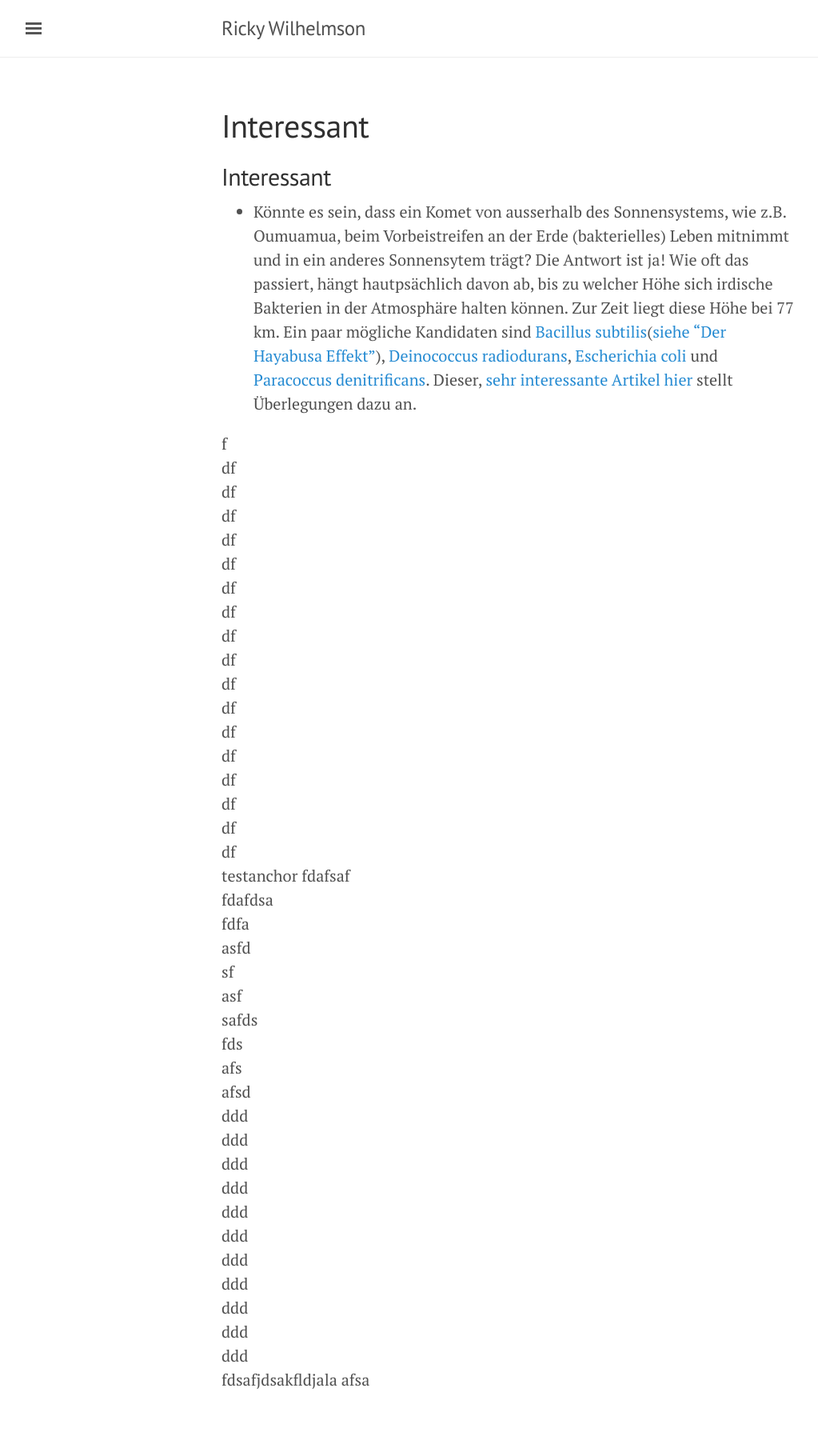
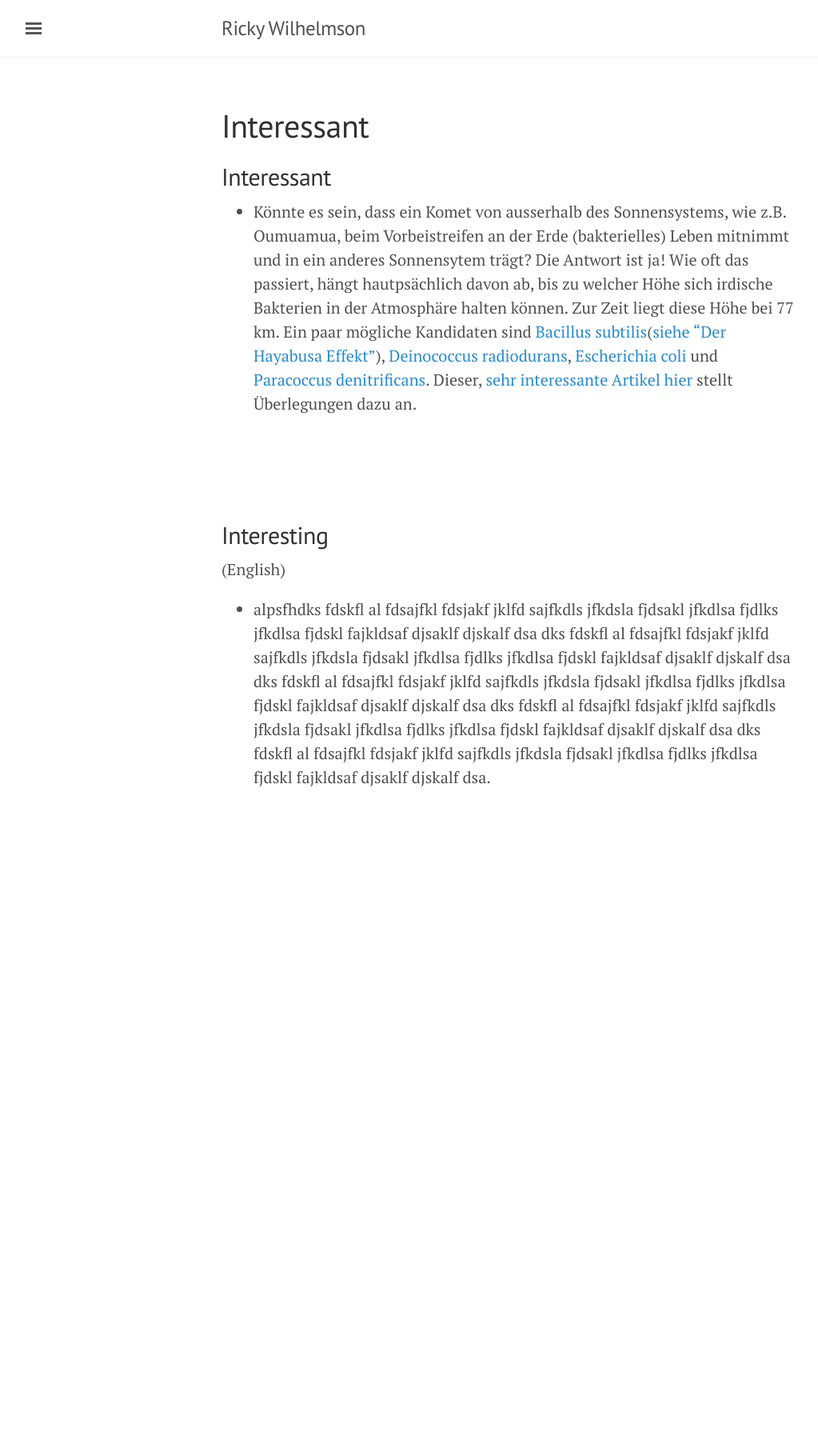
Before and after one commit to SOSTaler/sostaler.github.io, a Jekyll site: the page built from interessant.md, in a window 1280 px wide. Shown: the whole page at 80% size, without its empty margins (3-1026 px from the left). Built offline with Jekyll 4.4.1, drawn with Linux system fonts in a browser that asks for light colours; comment, search, counter and statistics services are not loaded; after the commit the page ends 1067 px from its top, so only the background shows below that.

Commit message:
Update interessant.md

```diff
--- a/interessant.md
+++ b/interessant.md
@@ -8,47 +8,10 @@ title: 'Interessant'
 
 * Könnte es sein, dass ein Komet von ausserhalb des Sonnensystems, wie z.B. Oumuamua, beim Vorbeistreifen an der Erde (bakterielles) Leben mitnimmt und in ein anderes Sonnensytem trägt? Die Antwort ist ja! Wie oft das passiert, hängt hautpsächlich davon ab, bis zu welcher Höhe sich irdische Bakterien in der Atmosphäre halten können. Zur Zeit liegt diese Höhe bei 77 km. Ein paar mögliche Kandidaten sind [Bacillus subtilis](https://de.wikipedia.org/wiki/Bacillus_subtilis)([siehe "Der Hayabusa Effekt"](/2020/11/12/Der-Hayabusa-Effekt-Teil-1/)), [Deinococcus radiodurans](https://de.wikipedia.org/wiki/Deinococcus_radiodurans), [Escherichia coli](https://de.wikipedia.org/wiki/Escherichia_coli) und [Paracoccus denitrificans](https://de.wikipedia.org/wiki/Paracoccus_denitrificans). Dieser, [sehr interessante Artikel hier](https://doi.org/10.1017/S1473550419000314) stellt Überlegungen dazu an.
 
+<br>
+<br>
+<br>
+## Interesting
 
-
-f<br>
-df<br>
-df<br>
-df<br>
-df<br>
-df<br>
-df<br>
-df<br>
-df<br>
-df<br>
-df<br>
-df<br>
-df<br>
-df<br>
-df<br>
-df<br>
-df<br>
-df<br>
-<span id="testanchor">testanchor</span>
-fdafsaf<br>
-fdafdsa<br>
-fdfa<br>
-asfd<br>
-sf<br>
-asf<br>
-safds<br>
-fds<br>
-afs<br>
-afsd<br>
-ddd<br>
-ddd<br>
-ddd<br>
-ddd<br>
-ddd<br>
-ddd<br>
-ddd<br>
-ddd<br>
-ddd<br>
-ddd<br>
-ddd<br>
-fdsafjdsakfldjala
-afsa
+<span id="english">(English)</span>
+* alpsfhdks fdskfl al fdsajfkl fdsjakf jklfd sajfkdls jfkdsla fjdsakl jfkdlsa fjdlks jfkdlsa fjdskl fajkldsaf djsaklf djskalf dsa dks fdskfl al fdsajfkl fdsjakf jklfd sajfkdls jfkdsla fjdsakl jfkdlsa fjdlks jfkdlsa fjdskl fajkldsaf djsaklf djskalf dsa dks fdskfl al fdsajfkl fdsjakf jklfd sajfkdls jfkdsla fjdsakl jfkdlsa fjdlks jfkdlsa fjdskl fajkldsaf djsaklf djskalf dsa dks fdskfl al fdsajfkl fdsjakf jklfd sajfkdls jfkdsla fjdsakl jfkdlsa fjdlks jfkdlsa fjdskl fajkldsaf djsaklf djskalf dsa dks fdskfl al fdsajfkl fdsjakf jklfd sajfkdls jfkdsla fjdsakl jfkdlsa fjdlks jfkdlsa fjdskl fajkldsaf djsaklf djskalf dsa.
```
